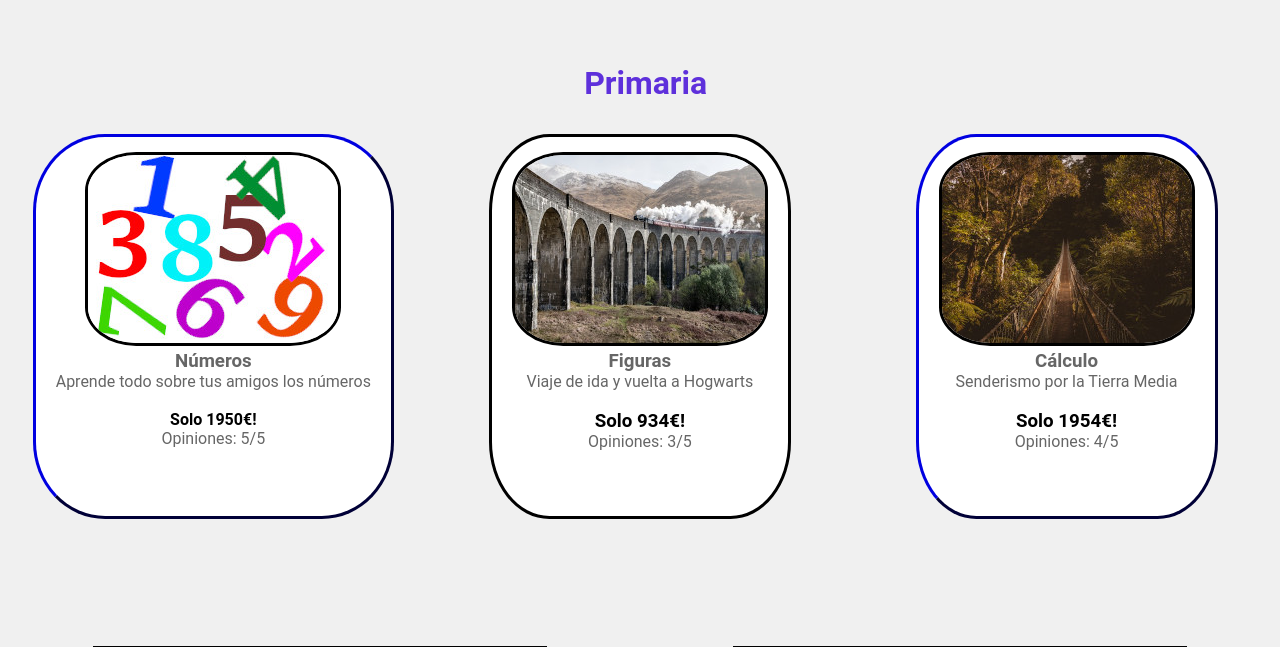
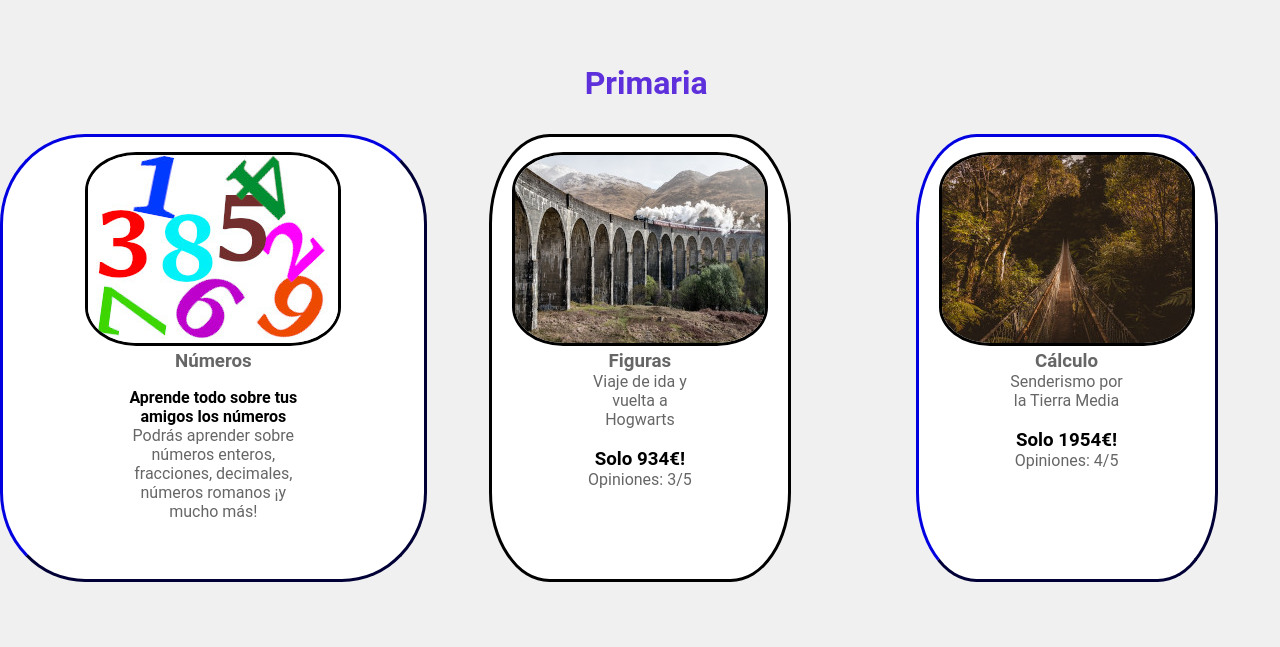
Before and after one commit to IvanMartinBlanco/MateMagicas, a PHP site: page / in a window 1280 px wide. Shown: the part 136-783 px from the top of the page. Run offline with PHP 8.4, Linux system fonts and the light colour scheme.

Commit message:
Adaptación tipografía de las ramas

```diff
--- a/Styles/styles.css
+++ b/Styles/styles.css
@@ -177,7 +177,7 @@ nav ul li img:hover {
   /* Definimos las características visuales*/
   box-shadow: 6px 6px 4px 2px rgb(100, 0, 0, 0.4);
 }
-/* Estilo general para la zona de primaria */
+/* Estilo general para las ramas */
 .primary {
   /* Definimos como se va a ordenar y desplegar*/
   display: grid;
@@ -185,12 +185,12 @@ nav ul li img:hover {
   /* Definimos las características visuales*/
   text-align: center;
 }
-/* Estilo para el título de la zona de primaria */
+/* Estilo para el título de las ramas */
 .primary h2 {
   /* Definimos como se va a ordenar y desplegar*/
   grid-column: 2;
 }
-/* Estilo para los apartados de la zona de primaria */
+/* Estilo para los apartados de las ramas */
 .primary div {
   /* Definimos el tamaño*/
   width: 100%;
@@ -202,7 +202,7 @@ nav ul li img:hover {
   row-gap: 0.8em;
   padding-bottom: 4em;
 }
-/* Estilo para las secciones principales de los apartados de la zona de primaria */
+/* Estilo para las secciones principales de los apartados de las ramas */
 .primary div section {
   /* Definimos el tamaño*/
   width: 100%;
@@ -212,7 +212,7 @@ nav ul li img:hover {
   grid-column: 1/4;
   grid-template-columns: 33.33% 33.33% 33.33%;
 }
-/* Estilo para los añadidos de los apartados de la zona de primaria */
+/* Estilo para los añadidos de los apartados de las ramas */
 .primary div aside {
   /* Definimos el tamaño*/
   width: 100%;
@@ -222,7 +222,7 @@ nav ul li img:hover {
   grid-column: 1/4;
   grid-template-columns: 33.33% 33.33% 33.33%;
 }
-/* Estilo para los artículos de la zona de primaria */
+/* Estilo para los artículos de las ramas */
 .primary article {
   /* Definimos como se va a ordenar y desplegar*/
   margin-top: 2em;
@@ -234,18 +234,29 @@ nav ul li img:hover {
   height: 90%;
   color: #666;
 }
-/* Estilo para los artículos de la zona de primaria en una posición impar */
+/* Estilo para los artículos de las ramas en una posición impar */
 .primary article:nth-child(odd) {
   /* Definimos las características visuales*/
   border: outset 3.5px darkblue;
 }
-/* Estilo para las imágenes de la zona de primaria */
+/* Estilo para las imágenes de las ramas */
 .primary article img {
   /* Definimos como se va a ordenar y desplegar*/
   margin-top: 10px;
   /* Definimos las características visuales*/
   border: solid black;
   border-radius: 20%;
+}
+/* Estilo para el subtítulo de los artículos de las ramas */
+.primary article h4{
+  /* Definimos como se va a ordenar y desplegar*/
+  width: 50%;
+  margin-top: 1em;
+}
+/* Estilo para los párrafos de los artículos de las ramas */
+.primary article p{
+  /* Definimos como se va a ordenar y desplegar*/
+  width: 50%;
 }
 /* Estilo general para la zona de servicios */
 .servicios {
@@ -361,13 +372,13 @@ footer {
     /* Definimos el tamaño*/
     width: 35%;
   }
-  /* Estilo para las primaria */
+  /* Estilo para primaria */
   .primary {
     /* Definimos como se va a ordenar y desplegar*/
     display: block;
     margin-top: 1.5em;
   }
-  /* Estilo para los artículos de las primaria */
+  /* Estilo para los artículos de primaria */
   .primary article {
     /* Definimos el tamaño*/
     width: 60%;
@@ -379,7 +390,7 @@ footer {
     border: solid black;
     border-radius: 20%;
   }
-  /* Estilo para los apartados de las primaria */
+  /* Estilo para los apartados de primaria */
   .primary div {
     /* Definimos el tamaño*/
     width: 100%;
@@ -396,6 +407,11 @@ footer {
     /* Definimos como se va a ordenar y desplegar*/
     display: block;
   }
+    /* Estilo para la zona de las fichas de primaria */
+    .primary .branch {
+      /* Definimos como se va a ordenar y desplegar*/
+      display: block;
+    }
   /* Estilo para la zona de servicios */
   .servicios {
     /* Definimos como se va a ordenar y desplegar*/
--- a/index.html
+++ b/index.html
@@ -69,10 +69,8 @@
                   <article>
                      <img src="Resources/images/Numeros.jpg" alt="Números de primaria" />
                      <h3>Números</h3>
-                     <p>Aprende todo sobre tus amigos los números</p>
-                     <br>
-                     <h4><span>Solo 1950€!</span></h4>
-                     <p>Opiniones: 5/5</p>
+                     <h4><span>Aprende todo sobre tus amigos los números</span></h4>
+                     <p>Podrás aprender sobre números enteros, fracciones, decimales, números romanos ¡y mucho más!</p>
                   </article>
                   <article>
                      <img src="Resources/images/Howards.jpg" alt="Tren a Howards" />
```
